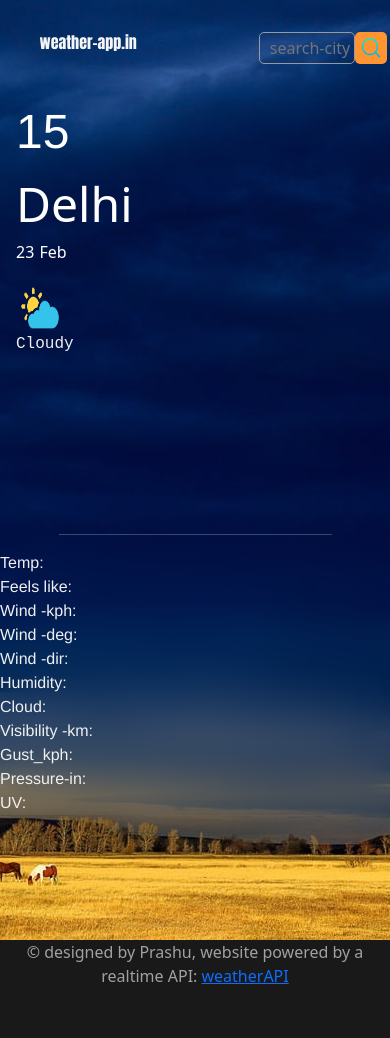
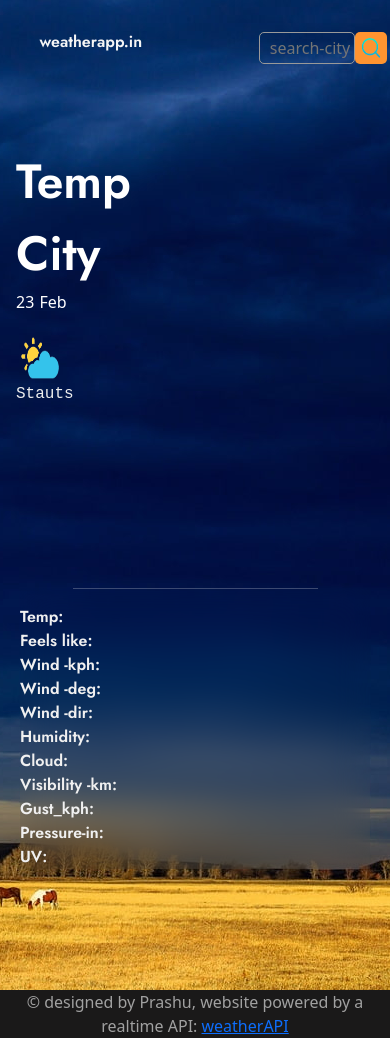
Before and after one commit to Prashu-01/WeatherApp, a plain HTML site: page index.html in a window 390 px wide. Before the commit the page ends 988 px from the top, so only its background shows below. Drawn offline with nearby package versions, Linux system fonts and the light colour scheme.

Commit message:
UI improvement

```diff
--- a/custom.css
+++ b/custom.css
@@ -30,7 +30,7 @@ body{
 .weather-app{
     /* border: 1px solid white; */
     color: whitesmoke;
-    font-family: Impact, Haettenschweiler, 'Arial Narrow Bold', sans-serif;
+    font-family: 'Jost', sans-serif;
     margin: 30px 20px;
 }
 
@@ -73,7 +73,8 @@ body{
     #temp{
         /* border: 1px solid blueviolet; */
         margin: auto;
-        font-size: 4rem;
+        font-size: 5rem;
+        font-family: 'Jost', sans-serif;
     }
     #city{
         margin: auto;
@@ -91,7 +92,7 @@ body{
     }
 
     .c-name{
-        font-family: sans-serif;
+        font-family: 'Jost', sans-serif;
         font-size: 3rem;
     }
     .date-time{
@@ -109,7 +110,7 @@ body{
     #temp-details{
         /* border: 1px solid white; */
         font-size: large;
-        font-family:'Franklin Gothic Medium', 'Arial Narrow', Arial, sans-serif;
+        font-family: 'Jost', sans-serif;
     }
     .temp-d{
         margin: 2rem 2rem;
@@ -140,8 +141,8 @@ body{
     }
     #temp{
         /* border: 1px solid blueviolet; */
-        margin: auto;
-        font-family: 'Franklin Gothic Medium', 'Arial Narrow', Arial, sans-serif;
+        margin-top: 50px;
+        font-family: 'Jost', sans-serif;
         font-size: 3rem;
     }
     #city{
@@ -159,7 +160,7 @@ body{
         width: 3rem;
     }
     .c-name{
-        font-family: system-ui, -apple-system, BlinkMacSystemFont, 'Segoe UI', Roboto, Oxygen, Ubuntu, Cantarell, 'Open Sans', 'Helvetica Neue', sans-serif;
+        font-family: 'Jost', sans-serif;
         font-size: 3rem;
     }
     .date-time{
@@ -191,12 +192,13 @@ body{
         /* border: 1px solid orangered; */
         color: rgb(240, 240, 240);
         backdrop-filter: blur(1rem);
-        /* overflow: scroll; */
+        margin: 20px;
     }
     #temp-details{
         /* border: 1px solid white; */
         /* font-size: large; */
-        font-family:'Franklin Gothic Medium', 'Arial Narrow', Arial, sans-serif;
+        font-family: 'Jost', sans-serif;
+
     }
 }
 .bottom{
--- a/fetch.js
+++ b/fetch.js
@@ -49,7 +49,7 @@ document.querySelector(".mon").innerHTML = str_mon
 // displaying weather of searched city
 function myfun() {
     let city = document.querySelector("#search-city").value
-    let url = `http://api.weatherapi.com/v1/current.json?key=ae8808174ead4af190b94146221112&q=${city}`
+    let url = `https://api.weatherapi.com/v1/current.json?key=ae8808174ead4af190b94146221112&q=${city}`
     let allcard = document.querySelector("#temp-details")
     let response = fetch(url)
     response.then((v) => {
--- a/index.html
+++ b/index.html
@@ -6,6 +6,9 @@
   <meta http-equiv="X-UA-Compatible" content="IE=edge">
   <meta name="viewport" content="width=device-width, initial-scale=1.0">
   <title>weatherapp</title>
+  <link rel="preconnect" href="https://fonts.googleapis.com">
+  <link rel="preconnect" href="https://fonts.gstatic.com" crossorigin>
+  <link href="https://fonts.googleapis.com/css2?family=Jost:wght@600&display=swap" rel="stylesheet">
   <link href="https://cdn.jsdelivr.net/npm/bootstrap@5.2.3/dist/css/bootstrap.min.css" rel="stylesheet"
     integrity="sha384-rbsA2VBKQhggwzxH7pPCaAqO46MgnOM80zW1RWuH61DGLwZJEdK2Kadq2F9CUG65" crossorigin="anonymous">
   <link rel="stylesheet" href="custom.css">
@@ -16,7 +19,7 @@
   <!-- Some awesome effects -->
   <div id="container">
     <div class="nav">
-      <div class="weather-app">weather-app.in</div>
+      <div class="weather-app">weatherapp.in</div>
 
       <div class="search">
         <input type="text" id="search-city" placeholder="  search-city">
@@ -28,16 +31,16 @@
 
       <div id="main-d">
         <div class="detail">
-          <div id="temp">15</div>
+          <div id="temp">Temp</div>
           <div id="city">
-            <div class="c-name">Delhi</div>
+            <div class="c-name">City</div>
             <div class="date-time">
               <div class="date"></div> &ThickSpace;<div class="mon"></div>
             </div>
           </div>
           <div class="whether-status">
             <img src="img/Sun-cloud.png" alt="icon" class="whether-icon">
-            <div class="wea-status">Cloudy</div>
+            <div class="wea-status">Stauts</div>
           </div>
         </div>
       </div>
@@ -64,7 +67,8 @@
     </div>
   </div>
   <footer class="bottom">
-    &copy; designed by Prashu, website powered by a realtime API: <a href="https://www.weatherapi.com/api.aspx">weatherAPI</a>
+    &copy; designed by Prashu, website powered by a realtime API: <a
+      href="https://www.weatherapi.com/api.aspx">weatherAPI</a>
   </footer>
   <script src="fetch.js"></script>
   <script src="https://cdn.jsdelivr.net/npm/@popperjs/core@2.11.6/dist/umd/popper.min.js"
```
